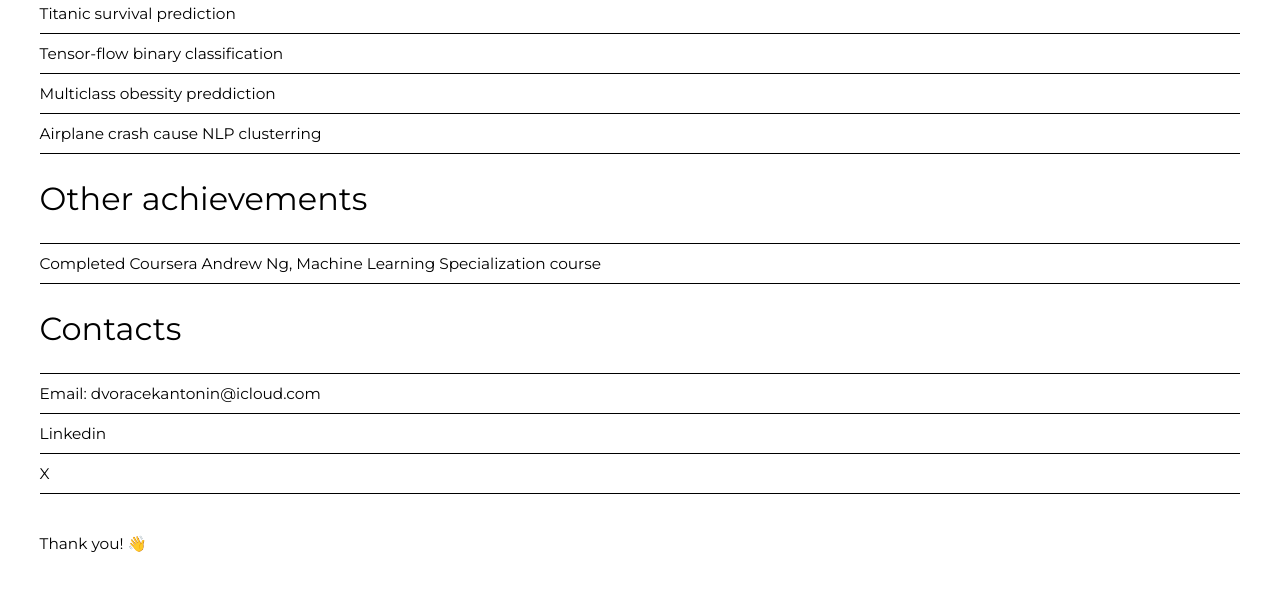
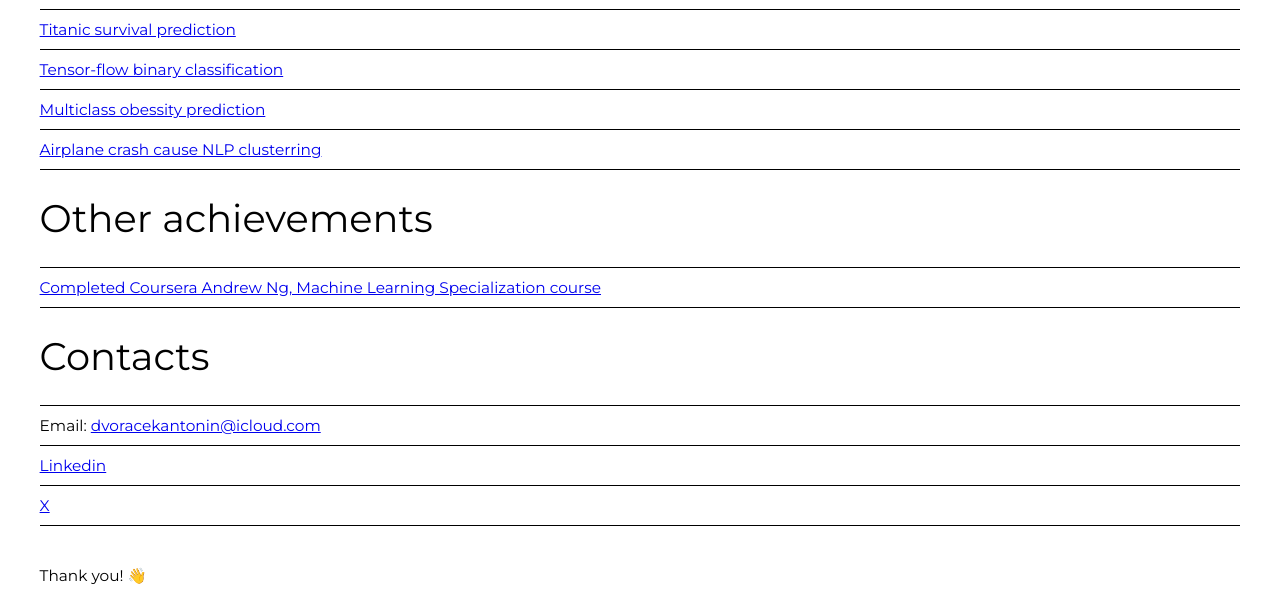
Before and after one commit to Anthony-Dcodes/Anthony-Dcodes.github.io, a plain HTML site: page index.html in a window 1280 px wide. Shown: the part 655-1248 px from the top of the page. Before the commit the page ends 1216 px from the top, so only its background shows below. Drawn offline with Linux system fonts and the light colour scheme.

Commit message:
adding hyperlinks to my projects

```diff
--- a/index.html
+++ b/index.html
@@ -14,14 +14,14 @@
             <div>
                 <h1>Hello</h1>
                 <p class="intro">My name is Antonin Dvoracek, also: AnthonyDcodes</p>
-                <p class="text">I am self-taught data scientist from Czech Republic with almost 1 year of professional experience.</p>
+                <p class="text">I am self-taught data scientist from Czech Republic with 1 year of professional experience.</p>
                 <p class="text">I am self-driven, love to work on interesting challenges and I try to learn something new everyday.</p>
                 <p class="text">Currently I am working with: Python (scikit-learn, tensor-flow, seaborn), Gitlab, MySQL, PBI</p>
                 <p class="text">I also have some experience with: HTML, CSS</p>
             </div>
             <div>
                 <h2>Experience</h2>
-                <p class="date">may 2024 - now</p>
+                <p class="date">may 2024 - 2025</p>
                 <p class="job">Data scientist @<a href="https://www.t-mobile.cz">Tmobile</a></p>
                 <div class="divider"></div>
                 <p class="date">2022 - may 2024</p>
@@ -31,29 +31,29 @@
             <div>
                 <h2>Some of my projects</h2>
                 <div class="divider"></div>
-                <p>Titanic survival prediction</p>
+                <a href="https://github.com/Anthony-Dcodes/Data_science_projects/blob/main/titanic_survival_prediction.ipynb"><p>Titanic survival prediction</p></a>
                 <div class="divider"></div>
-                <p>Tensor-flow binary classification</p>
+                <a href="https://github.com/Anthony-Dcodes/Data_science_projects/blob/main/tensorflow_dnn_binary_classification.ipynb"><p>Tensor-flow binary classification</p></a>
                 <div class="divider"></div>
-                <p>Multiclass obessity preddiction</p>
+                <a href="https://github.com/Anthony-Dcodes/Data_science_projects/blob/main/multi_class_obesity_prediction.ipynb"><p>Multiclass obessity prediction</p></a>
                 <div class="divider"></div>
-                <p>Airplane crash cause NLP clusterring</p>
+                <a href="https://github.com/Anthony-Dcodes/Data_science_projects/blob/main/airplane_crash_causes_nlp_clustering.ipynb"><p>Airplane crash cause NLP clusterring</p></a>
                 <div class="divider"></div>
             </div>
             <div>
                 <h2>Other achievements</h2>
                 <div class="divider"></div>
-                <p>Completed Coursera Andrew Ng, Machine Learning Specialization course</p>
+                <a href="certificate.pdf"><p>Completed Coursera Andrew Ng, Machine Learning Specialization course</p></a>
                 <div class="divider"></div>
             </div>
             <div>
                 <h2>Contacts</h2>
                 <div class="divider"></div>
-                <p>Email: dvoracekantonin@icloud.com</p>
+                <p>Email: <a href="mailto:dvoracekantonin@icloud.com">dvoracekantonin@icloud.com</a></p>
                 <div class="divider"></div>
-                <p>Linkedin</p>
+                <a href="https://www.linkedin.com/in/antonín-dvořáček-19a871213/"><p>Linkedin</p></a>
                 <div class="divider"></div>
-                <p>X</p>
+                <a href="https://x.com/AnthonyDcodes"><p>X</p></a>
                 <div class="divider"></div>
             </div>
             <footer>
--- a/styles.css
+++ b/styles.css
@@ -21,7 +21,7 @@ h1 {
 
 h2 {
     font-weight: 500;
-    font-size: 2.5vw;
+    font-size: 3vw;
     padding: 0;
     margin: 25px 0;
 }
```
